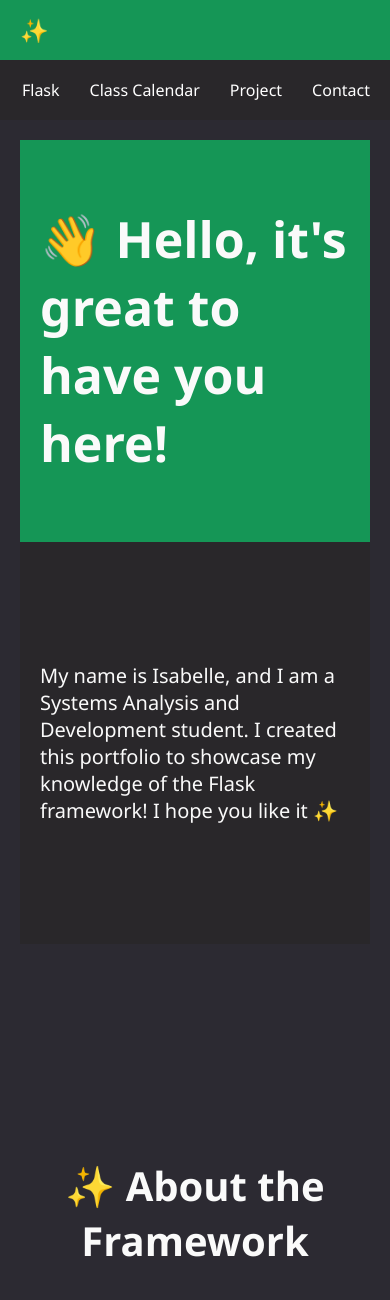
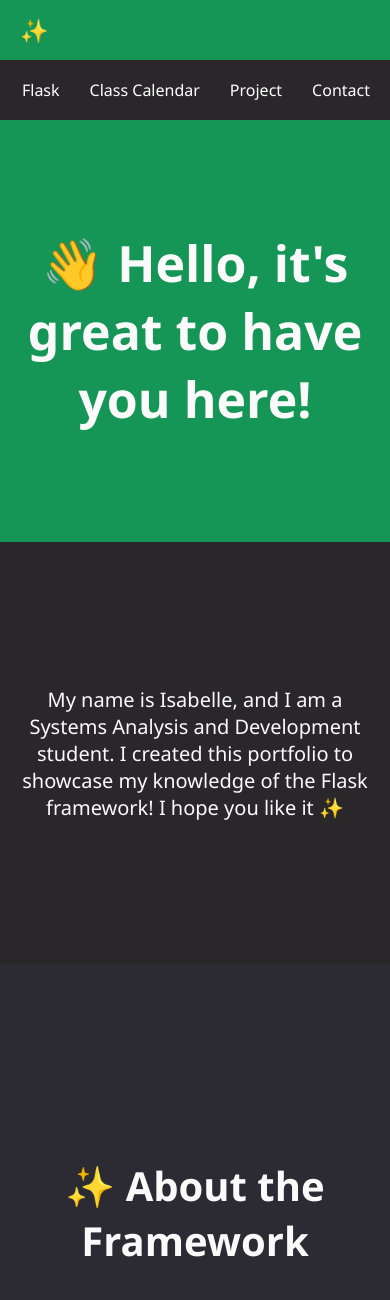
Before and after one commit to IsabelleRancan/FrameworksParaDesenvolvimentoWeb, a Flask app: page / in a window 390 px wide; the page is wider, and only the part inside the window is pictured. Shown: the top 1300 px of that part. Run offline with Flask 3, Linux system fonts and the light colour scheme; parts of the project's set-up code (start-up, migrations or seed data) failed here and were passed over.

Commit message:
responsividade finalizada

```diff
--- a/PortifolioFrameworkFlask/static/css/style.css
+++ b/PortifolioFrameworkFlask/static/css/style.css
@@ -20,12 +20,23 @@ a:hover {
 
 body {
   overflow-x: hidden; /* Impede a barra de rolagem horizontal */
+  overflow-y: auto;
 }
 
+header {
+  position: sticky;
+  top: 0;
+  z-index: 1000;
+  background-color: #29272A;
+}
 header nav {
   display: grid;
-  grid-template-columns: 600px auto; /* Definindo o tamanho fixo para a área de navegação */
+  grid-template-columns: 40% 60%;
   align-items: center;
+  position: sticky;
+  top: 0;
+  z-index: 1000;
+  background-color: #29272A;
 }
 header nav .left-side-nav {
   background-color: #159656;
@@ -54,25 +65,21 @@ header nav .right-side-nav a {
 
 body #home {
   height: 100vh; /* Ocupa toda a altura da tela */
-  display: flex;
+  display: grid;
+  grid-template-columns: 40% 60%;
   justify-content: center;
   align-items: center;
-  padding: 20px;
-  width: 100%; /* Garante que ocupe toda a largura da tela */
-}
-body #home .left, body #home .right {
-  display: flex;
-  justify-content: center;
-  align-items: center;
-  text-align: center;
+  width: 100%;
 }
 body #home .left {
   background-color: #159656;
+  height: 100%;
   padding: 20px;
-  flex: 1;
-  justify-content: flex-start;
-  text-align: left;
-  max-width: 600px; /* Definindo o tamanho fixo para a área de título */
+  display: flex;
+  flex-direction: column;
+  justify-content: center;
+  text-align: center;
+  grid-column: 1; /* Fica na primeira coluna */
 }
 body #home .left h1 {
   font-size: 50px;
@@ -80,17 +87,17 @@ body #home .left h1 {
 }
 body #home .right {
   background-color: #29272A;
+  height: 100%;
   padding: 20px;
-  flex: 1;
-  text-align: left;
-  max-width: 600px; /* Definindo o tamanho fixo para a área de texto */
+  display: flex;
+  flex-direction: column;
+  justify-content: center;
+  grid-column: 2; /* Fica na segunda coluna */
 }
 body #home .right p {
   background-color: #29272A;
   font-size: 20px;
-  width: 100%;
-  max-width: 600px;
-  text-align: left;
+  text-align: center;
 }
 body #flask {
   height: 100vh; /* Ocupa toda a altura da tela */
@@ -113,6 +120,7 @@ body #ClassCalendar {
   display: grid;
   grid-template-columns: 20% 20% 60%;
   align-items: center;
+  padding-top: 100px;
   padding-left: 20px;
   padding-right: 20px;
 }
@@ -143,6 +151,12 @@ body #ClassCalendar > *:not(h4, h1, h2):not(.decorative-line) {
 }
 body #ClassCalendar h2 {
   font-size: 26px;
+}
+body #ClassCalendar code {
+  display: block;
+  word-wrap: break-word;
+  overflow-wrap: break-word;
+  max-width: 100%;
 }
 body #ClassCalendar ol, body #ClassCalendar ul, body #ClassCalendar a {
   list-style-position: inside;
@@ -179,7 +193,7 @@ body #contact {
   padding: 0 20px;
 }
 body #contact h1 {
-  font-size: 25px;
+  font-size: 20px;
   background-color: #159656;
 }
 body #contact .icons {
@@ -209,15 +223,14 @@ body #contact .icons a:hover img {
     grid-template-columns: 1fr; /* Single column for smaller screens */
   }
   #home {
-    height: 100vh; /* Manter altura de tela cheia */
-    flex-direction: column; /* Alinha os itens verticalmente em telas pequenas */
-    padding: 20px;
+    display: flex;
+    flex-direction: column;
+    align-items: center;
+    text-align: center;
   }
   .left, .right {
-    padding: 15px;
-    text-align: left;
     width: 100%;
-    max-width: 100%;
+    text-align: center;
   }
   .left h1 {
     font-size: 40px;
@@ -253,8 +266,24 @@ body #contact .icons a:hover img {
     grid-template-columns: 1fr; /* One column for nav */
   }
   #home {
-    flex-direction: column; /* One column layout */
-    height: 100vh; /* Ocupa toda a altura da tela */
+    display: flex !important;
+    flex-direction: column;
+    align-items: center;
+    text-align: center;
+    width: 100%;
+    height: auto; /* Remove a restrição de 100vh */
+  }
+  #home .left, #home .right {
+    width: 100%;
+    text-align: center;
+    height: auto; /* Garante que o conteúdo não fique esticado */
+    padding: 20px 10px;
+  }
+  #home .left h1 {
+    font-size: 40px; /* Ajusta o tamanho do texto */
+  }
+  #home .right p {
+    font-size: 18px;
   }
   #contact {
     flex-direction: column;
--- a/PortifolioFrameworkFlask/static/css/style.scss
+++ b/PortifolioFrameworkFlask/static/css/style.scss
@@ -26,13 +26,24 @@ a {
 
 body {
     overflow-x: hidden; /* Impede a barra de rolagem horizontal */
+    overflow-y: auto;
 }
 
 header {
+    position: sticky;
+    top: 0;
+    z-index: 1000;
+    background-color: $primary-color;
+    //box-shadow: 0 4px 6px rgba(0, 0, 0, 0.1);
     nav {
         display: grid;
-        grid-template-columns: 600px auto; /* Definindo o tamanho fixo para a área de navegação */
+        grid-template-columns: 40% 60%;
         align-items: center;
+        position: sticky;
+        top: 0;
+        z-index: 1000;
+        background-color: $primary-color;
+
 
         .left-side-nav {
             background-color: $third-color;
@@ -67,26 +78,21 @@ header {
 body {
     #home {
         height: 100vh; /* Ocupa toda a altura da tela */
-        display: flex;
+        display: grid;
+        grid-template-columns: 40% 60%;
         justify-content: center;
         align-items: center;
-        padding: 20px;
-        width: 100%; /* Garante que ocupe toda a largura da tela */
-
-        .left, .right {
-            display: flex;
-            justify-content: center;
-            align-items: center;
-            text-align: center;
-        }
+        width: 100%;
 
         .left {
             background-color: $third-color;
+            height: 100%;
             padding: 20px;
-            flex: 1;
-            justify-content: flex-start;
-            text-align: left;
-            max-width: 600px; /* Definindo o tamanho fixo para a área de título */
+            display: flex;
+            flex-direction: column;
+            justify-content: center;
+            text-align: center;
+            grid-column: 1; /* Fica na primeira coluna */
 
             h1 {
                 font-size: 50px;
@@ -96,17 +102,18 @@ body {
 
         .right {
             background-color: $primary-color;
+            height: 100%;
             padding: 20px;
-            flex: 1;
-            text-align: left;
-            max-width: 600px; /* Definindo o tamanho fixo para a área de texto */
+            display: flex;
+            flex-direction: column;
+            justify-content: center;
+            //text-align: left;
+            grid-column: 2; /* Fica na segunda coluna */
 
             p {
                 background-color: $primary-color;
                 font-size: 20px;
-                width: 100%;
-                max-width: 600px;
-                text-align: left;
+                text-align: center;
             }
         }
     }
@@ -135,6 +142,7 @@ body {
         display: grid;
         grid-template-columns: 20% 20% 60%;
         align-items: center;
+        padding-top: 100px;
         padding-left: 20px;
         padding-right: 20px;
 
@@ -169,6 +177,13 @@ body {
 
         h2 {
             font-size: 26px;
+        }
+
+        code {
+            display: block; // Ou inline-block, dependendo do caso
+            word-wrap: break-word;
+            overflow-wrap: break-word;
+            max-width: 100%;
         }
 
         ol, ul, a {
@@ -211,7 +226,7 @@ body {
         padding: 0 20px;
 
         h1 {
-            font-size: 25px;
+            font-size: 20px;
             background-color: $third-color;
         }
 
@@ -247,16 +262,15 @@ body {
     }
 
     #home {
-        height: 100vh; /* Manter altura de tela cheia */
-        flex-direction: column; /* Alinha os itens verticalmente em telas pequenas */
-        padding: 20px;
+        display: flex;
+        flex-direction: column;
+        align-items: center;
+        text-align: center;
     }
 
     .left, .right {
-        padding: 15px;
-        text-align: left;
         width: 100%;
-        max-width: 100%;
+        text-align: center;
     }
 
     .left h1 {
@@ -301,8 +315,27 @@ body {
     }
 
     #home {
-        flex-direction: column; /* One column layout */
-        height: 100vh; /* Ocupa toda a altura da tela */
+        display: flex !important;
+        flex-direction: column;
+        align-items: center;
+        text-align: center;
+        width: 100%;
+        height: auto; /* Remove a restrição de 100vh */
+    }
+
+    #home .left, #home .right {
+        width: 100%;
+        text-align: center;
+        height: auto; /* Garante que o conteúdo não fique esticado */
+        padding: 20px 10px;
+    }
+
+    #home .left h1 {
+        font-size: 40px; /* Ajusta o tamanho do texto */
+    }
+
+    #home .right p {
+        font-size: 18px;
     }
 
     #contact {
--- a/PortifolioFrameworkFlask/templates/index.html
+++ b/PortifolioFrameworkFlask/templates/index.html
@@ -133,7 +133,7 @@
 
         <p>✨ What was done in this lesson: Created a new app.py, created multiple pages for the application, learned how to use HTML inside Python with Flask.</p>
 
-        <h3>Activities</h3>
+        <h3>💻 Activities</h3>
 
         {% for activity in list01 %}
 
@@ -149,7 +149,7 @@
 
         <p>✨ What was done in this lesson: we had time in class to work on the activities, experimented with connecting our code to another student’s project.
 
-        <h3>Activities</h3>
+        <h3>💻 Activities</h3>
 
         {% for activity in list02 %}
 
@@ -182,7 +182,7 @@
         <p>We will use SQLite</p>
         <p>If nothing is specified in the URL bar, it defaults to GET</p>
 
-        <h3>Activities</h3>
+        <h3>💻 Activities</h3>
 
         {% for activity in list03 %}
 
@@ -208,7 +208,7 @@
 
         <h4>CLASS 11 (12/18)</h4><div class="decorative-line"></div><h2>Activities To Practice Before The Exam: </h2>
 
-        <h3>Activities</h3>
+        <h3>💻 Activities</h3>
 
         {% for activity in list04 %}
 
```
Also changed, not shown: 2 other files.
